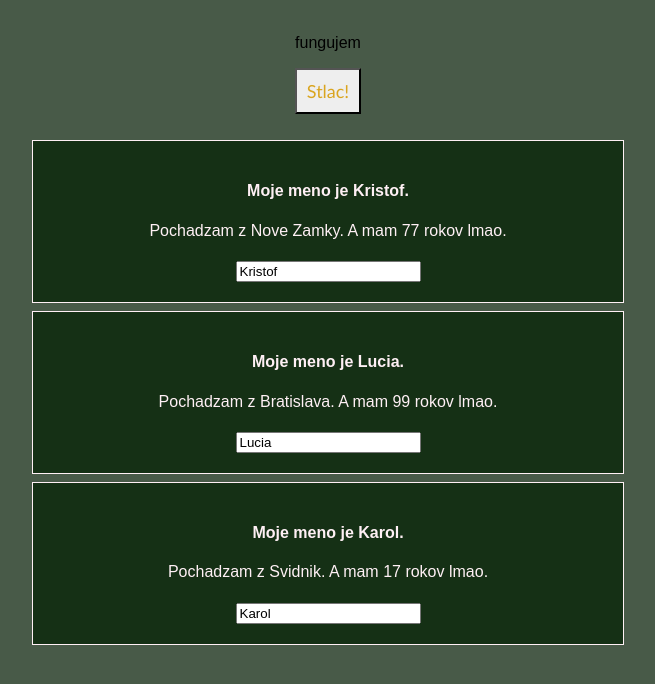
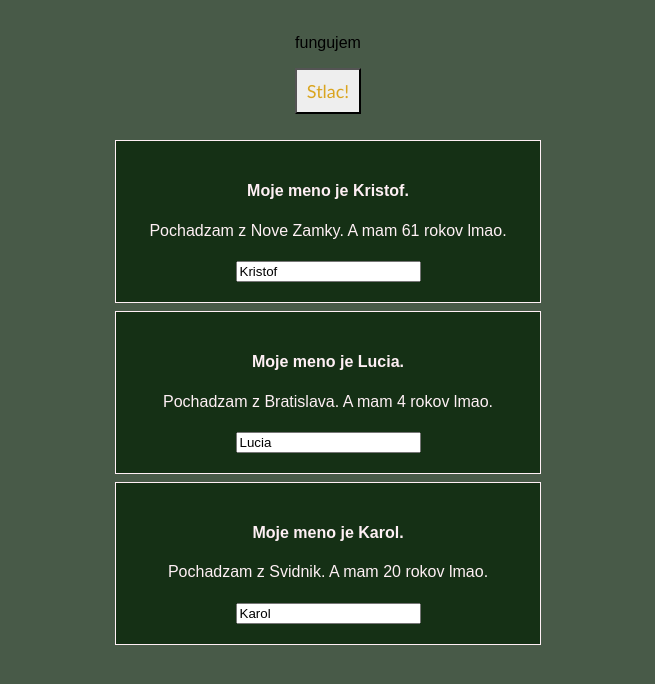
Before and after one commit to 777pretty/react-tf, a React (Create React App) app: page / in a window 1280 px wide. Both pictures are taken after a click on the button "Stlac!". Shown: the top 684 px of the page, without its empty margins (312-967 px from the left). Built offline with nearby package versions, Linux system fonts and the light colour scheme.

Commit message:
radiumRem

```diff
--- a/src/App.js
+++ b/src/App.js
@@ -1,5 +1,4 @@
 import React, { Component } from 'react'
-import Radium, { StyleRoot } from 'radium'
 import './App.css'
 import Osoba from './Osoba/Osoba'
 
@@ -55,10 +54,7 @@ class App extends Component {
       fontFamily: 'Calibri',
       fontSize: '18px',
       padding: '10px',
-      cursor: 'pointer',
-      ':hover': {
-        color: 'goldenrod'
-      }
+      cursor: 'pointer'
     }
 
     let osDis = null
@@ -107,7 +103,6 @@ class App extends Component {
     }
 
     return (
-     <StyleRoot>
       <div className="App">
       <br />
         <p className={klasik.join(' ')}>fungujem</p>
@@ -116,9 +111,9 @@ class App extends Component {
         <br />
         {osDis}
       </div>
-    </StyleRoot>
     )
   }
 }
 
-export default Radium(App)
+
+export default App
--- a/src/Osoba/Osoba.js
+++ b/src/Osoba/Osoba.js
@@ -1,15 +1,9 @@
 import React from 'react'
-import Radium from 'radium'
 import './Osoba.css'
 
 const osoba = (props) => {
-    const styl = {
-        '@media (min-width: 500px)': {
-            width: '550px'
-        }
-    }
     return (
-    <div className='Osoba' style={styl}>
+    <div className='Osoba'>
         <h4>Moje meno je {props.meno}.</h4>
         <p onClick={props.clique}>Pochadzam z {props.lokacia}. A mam {Math.floor(Math.random()*100)} rokov lmao.</p>
         <h1>{props.children}</h1>
@@ -18,4 +12,4 @@ const osoba = (props) => {
     )
 }
 
-export default Radium(osoba)
+export default osoba
```
